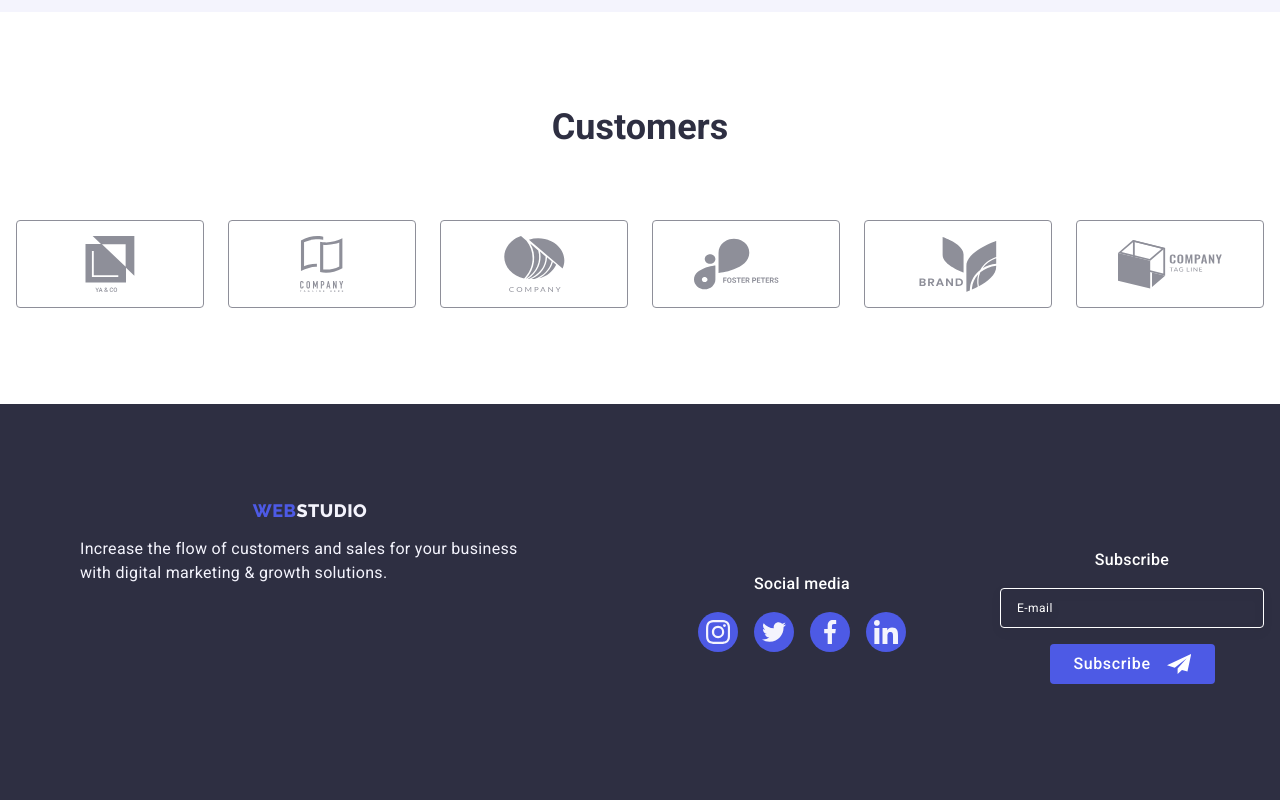
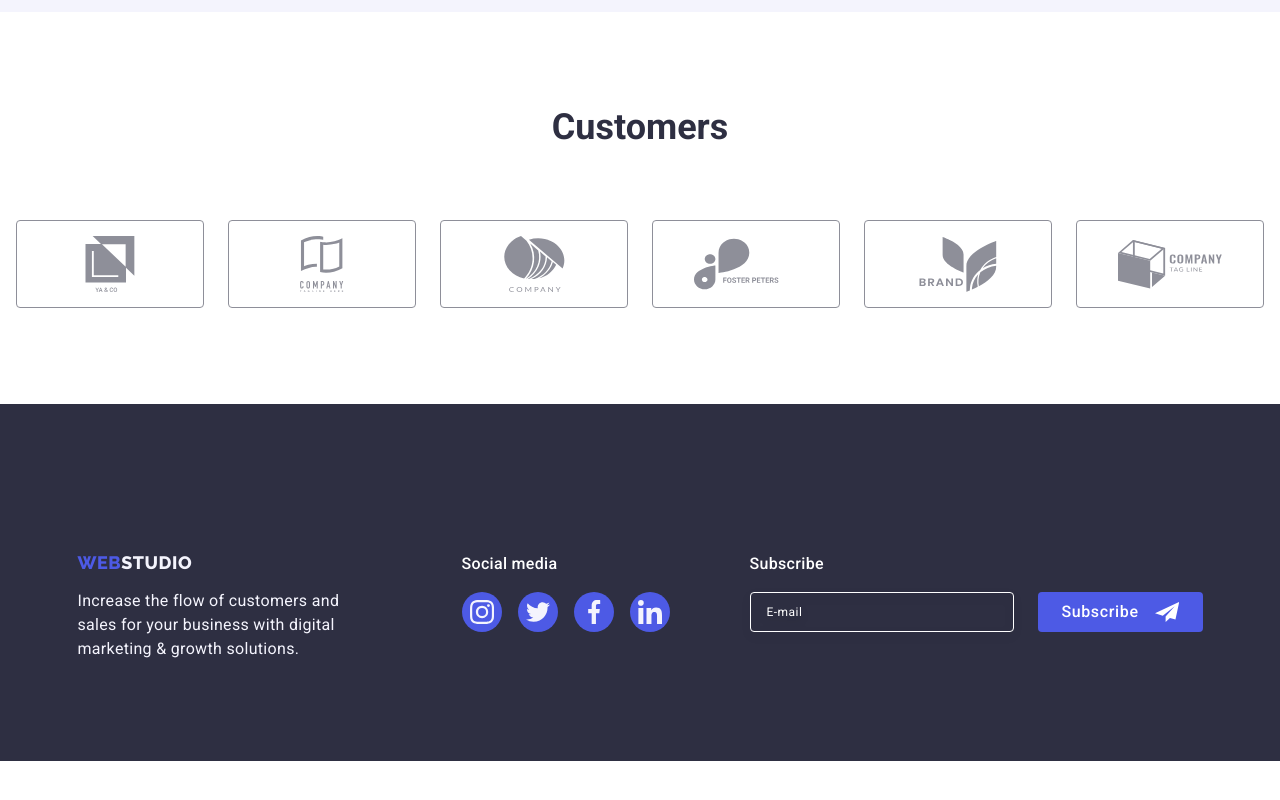
Before and after one commit to YehorSolohub/goit-markup-hw-06, a plain HTML site: page index.html in a window 1280 px wide. Shown: the part 1793-2593 px from the top of the page. After the commit the page ends 2554 px from the top, so only its background shows below. Drawn offline with nearby package versions, Linux system fonts and the light colour scheme.

Commit message:
Update media.css

```diff
--- a/css/media.css
+++ b/css/media.css
@@ -50,8 +50,43 @@
 
     /* ----------FOOTER---------- */
 
+    .footer {
+      padding: 96px 92px;
+    }
+
     .container-footer{
       display: flex;
+      flex-wrap: wrap;
+    }
+
+    .footer-text{
+      padding-left: 0;
+      padding-right: 0;
+      text-align: left;
+      width: calc((100%-24px)/2);
+      margin-right: 24px;
+    }
+
+    .social-media-container{
+      margin: 0px 0px;
+    }
+
+    .footer-social-text{
+      text-align: left;
+    }
+
+    .modal-footer-title{
+      text-align: left;
+    }
+
+    .modal-footer-form{
+      display: flex;
+      flex-direction: row;
+      align-items: stretch;
+    }
+
+    .modal-footer-label{
+      margin-right:24px;
     }
 }
 
@@ -147,4 +182,40 @@
     .customers-item-icon{
       width: calc((100% - 120px) / 6);
     }
+
+        /* ----------FOOTER---------- */
+
+  .footer{
+    padding: 100px 0;
+  }
+
+  .container-footer{
+    display: flex;
+    align-items: baseline;
+    flex-wrap: nowrap;
+    justify-content: center;
+    margin: 0 auto;
+  }
+
+  .footer-text{
+    margin-right: 120px;
+    width: auto;
+  }
+
+  .footer-main-text{
+    max-width: 264px;
+  }
+
+  .social-media-container{
+    margin-right: 80px;
+  }
+
+  .modal-footer-form{
+    display: flex;
+    gap: 24px;
+  }
+
+  .modal-footer-label {
+    margin-right: 0px;
+  }
 }
```
